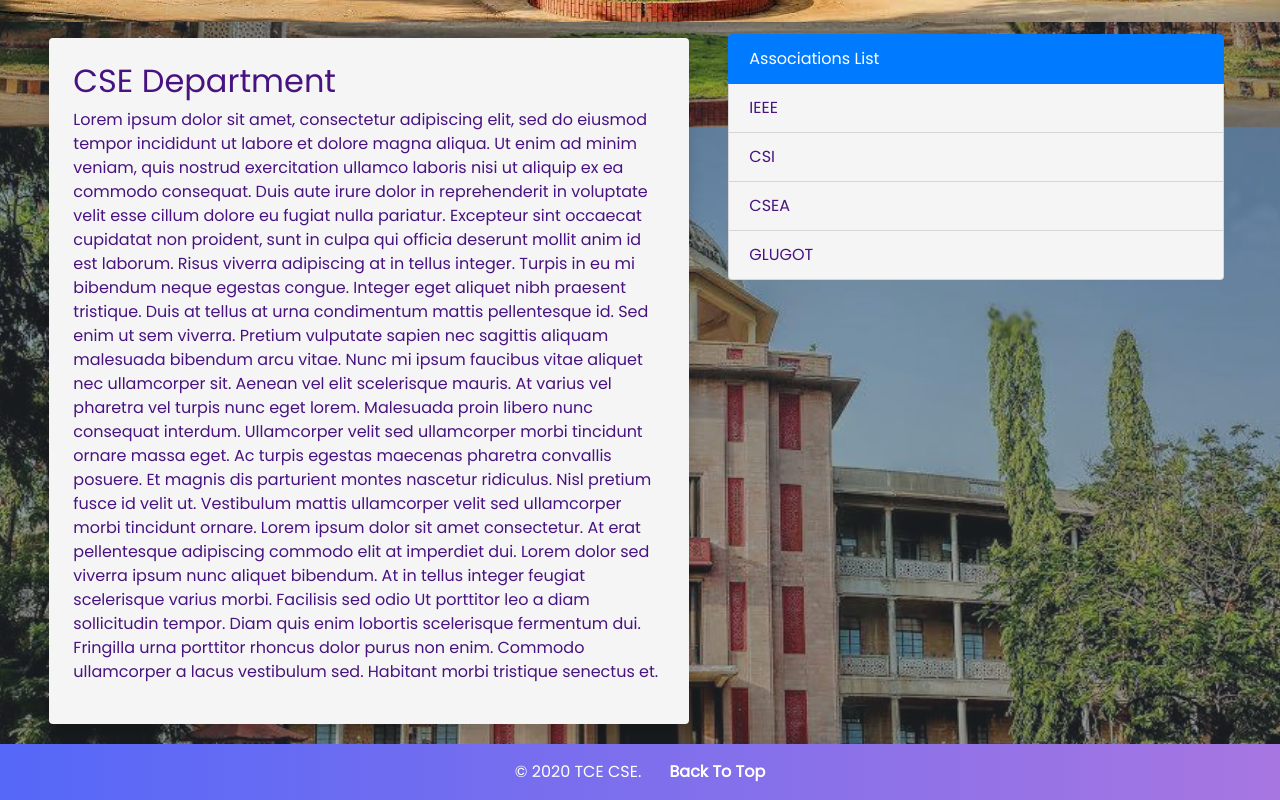
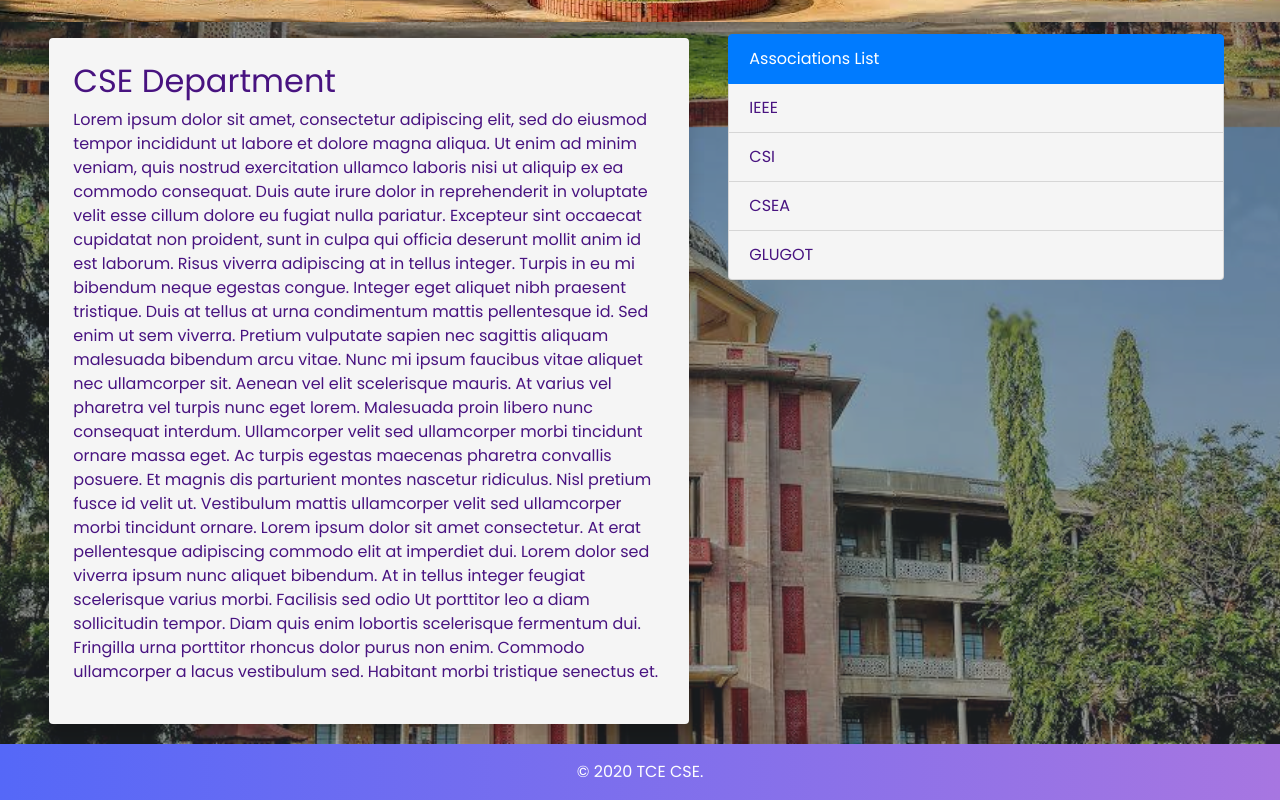
Before and after one commit to ArunMurugan78/Web-dev-team, a plain HTML site: page index.html in a window 1280 px wide. Shown: the part 673-1473 px from the top of the page. Drawn offline with nearby package versions, Linux system fonts and the light colour scheme.

Commit message:
Update index.html

```diff
--- a/index.html
+++ b/index.html
@@ -76,8 +76,8 @@
         </div>
         <div class="bottom-container mt-1 p-3 text-center " style="position: relative;bottom:0;background:linear-gradient(90deg, #5568f8, #a776e1);color:white; ">
             © 2020 TCE CSE.
-            <a href="#navbar " class="ml-4 " style="color: white; "> <b>Back To Top</b>
-            </a>
+          <!--  <a href="#navbar " class="ml-4 " style="color: white; "> <b>Back To Top</b>
+            </a> -->
         </div>
         <script>
             setTimeout(() => document.getElementById('content').scrollIntoView({
```
